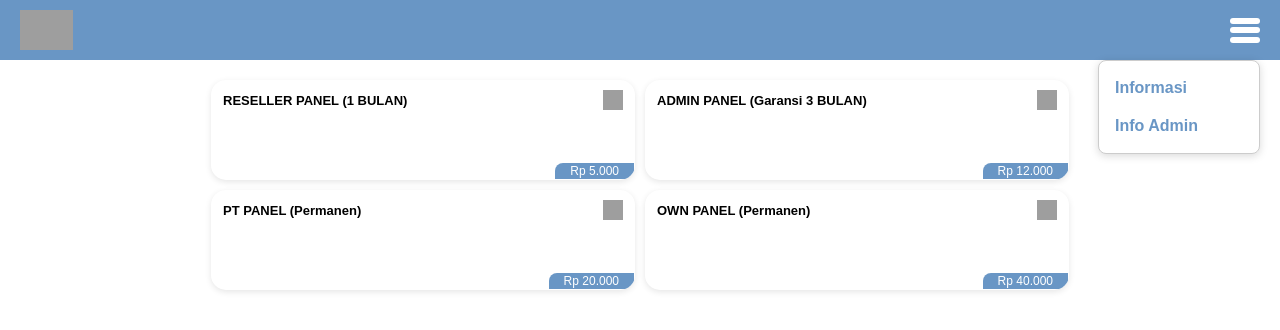
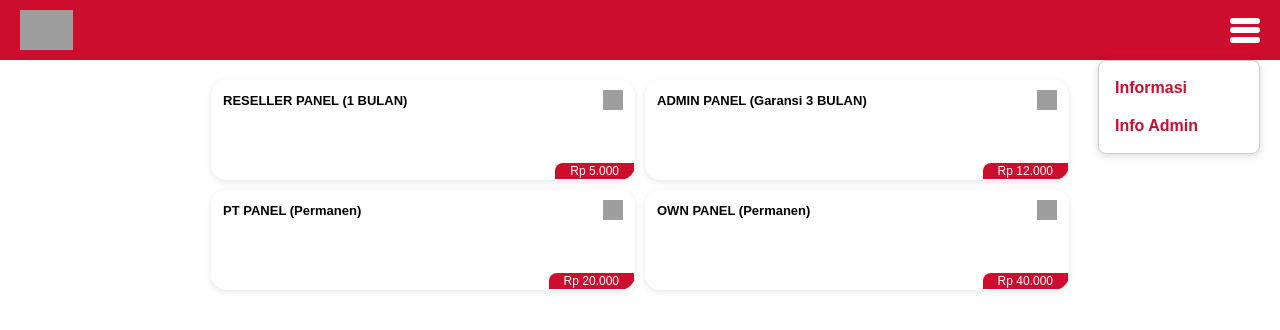
Before and after one commit to bonstore/Toko-dappa, a plain HTML site: page reseller.html in a window 1280 px wide. Both pictures are taken after a click on the element 1245 px from the left and 30 px from the top of the page. Drawn offline with Linux system fonts and the light colour scheme; grey boxes are pictures that could not be loaded.

Commit message:
Update reseller.html

```diff
--- a/reseller.html
+++ b/reseller.html
@@ -14,7 +14,7 @@
 
     /* ===== NAVBAR ===== */
     header {
-      background: #6996c5;
+      background: #cc0d2d;
       padding: 10px 20px;
       display: flex;
       justify-content: space-between;
@@ -71,7 +71,7 @@
     .popup-menu ul li {
       padding: 10px 16px;
       cursor: pointer;
-      color: #6996c5;
+      color: #cc0d2d;
       font-weight: bold;
     }
 
@@ -124,7 +124,7 @@
 
     .price-tag {
       position: absolute;
-      background-color: #6996c5;
+      background-color: #cc0d2d;
       color: white;
       padding: 1px 15px;
       border-top-left-radius: 8px;
```
